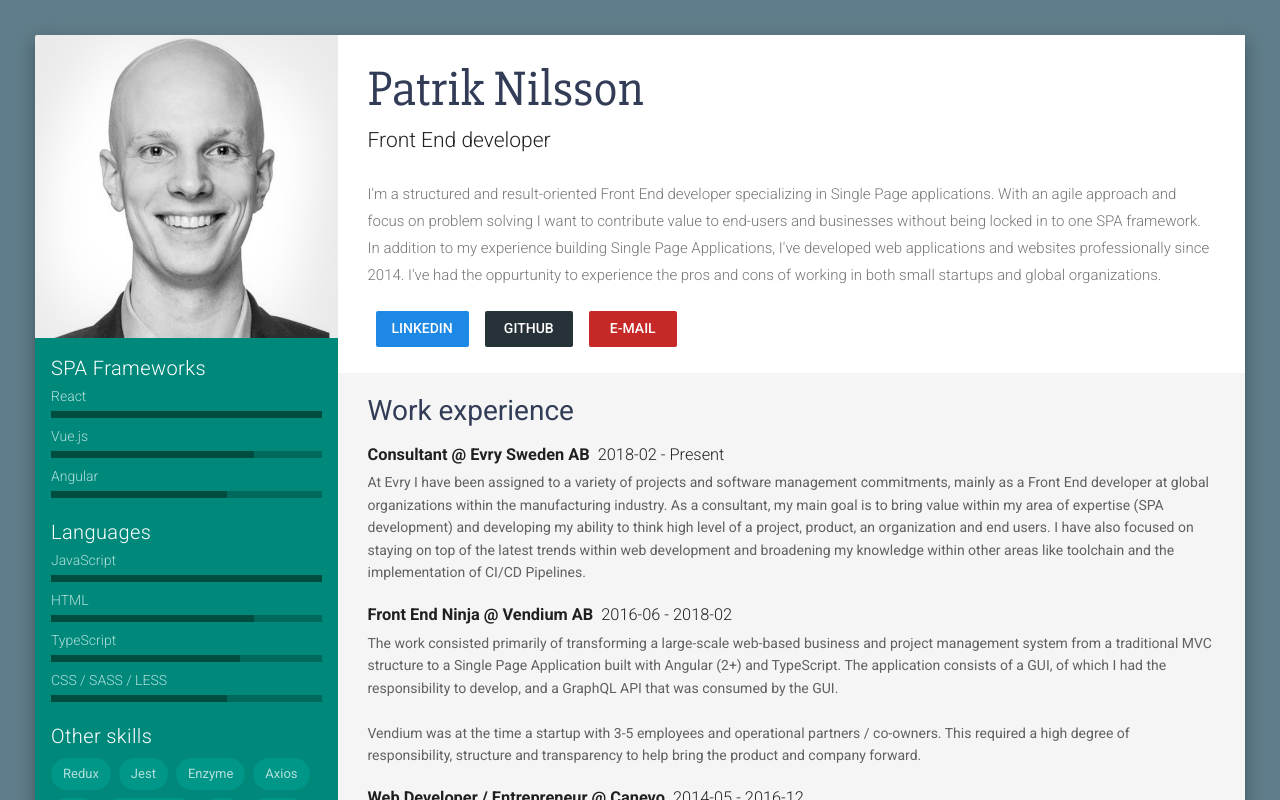
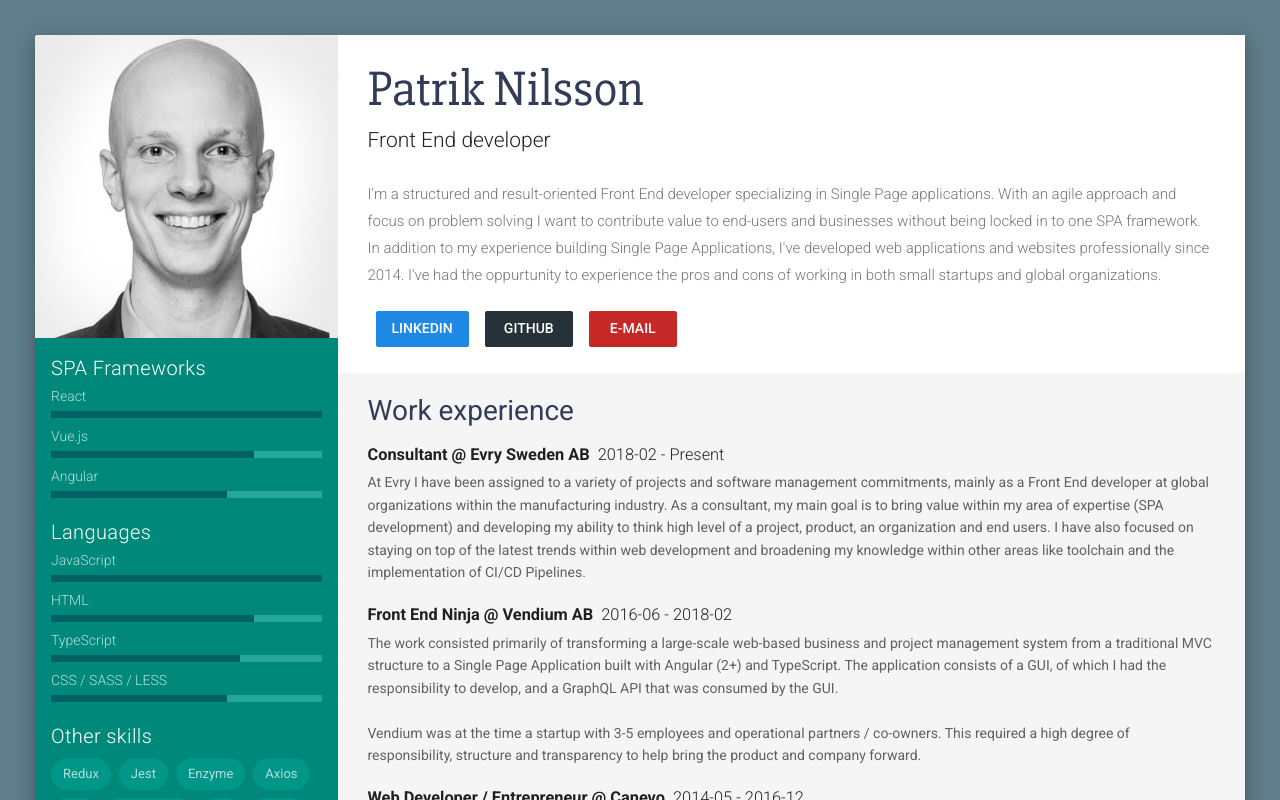
Before and after one commit to patriknil90/vue-resume, a Vue app: page / in a window 1280 px wide. Shown: the top 800 px of the page. Built offline with nearby package versions, Linux system fonts and the light colour scheme.

Commit message:
Colors finetuning

```diff
--- a/src/App.vue
+++ b/src/App.vue
@@ -12,6 +12,7 @@
               sm5
               md4
               lg3
+              class="teal darken-1"
             >
               <div class="resume-column">
                 <img
--- a/src/components/Skills.vue
+++ b/src/components/Skills.vue
@@ -1,5 +1,5 @@
 <template>
-  <div class="pa-3 teal darken-1">
+  <div class="pa-3">
     <div
       v-for="category in skills"
       :key="category.categoryName"
@@ -18,8 +18,8 @@
         <v-progress-linear
           v-model="categorySkill.value"
           class="mt-1 mb-2"
-          color="teal darken-4"
-          background-color="teal darken-3"
+          color="cyan darken-4"
+          background-color="teal lighten-1"
         />
       </div>
     </div>
```
